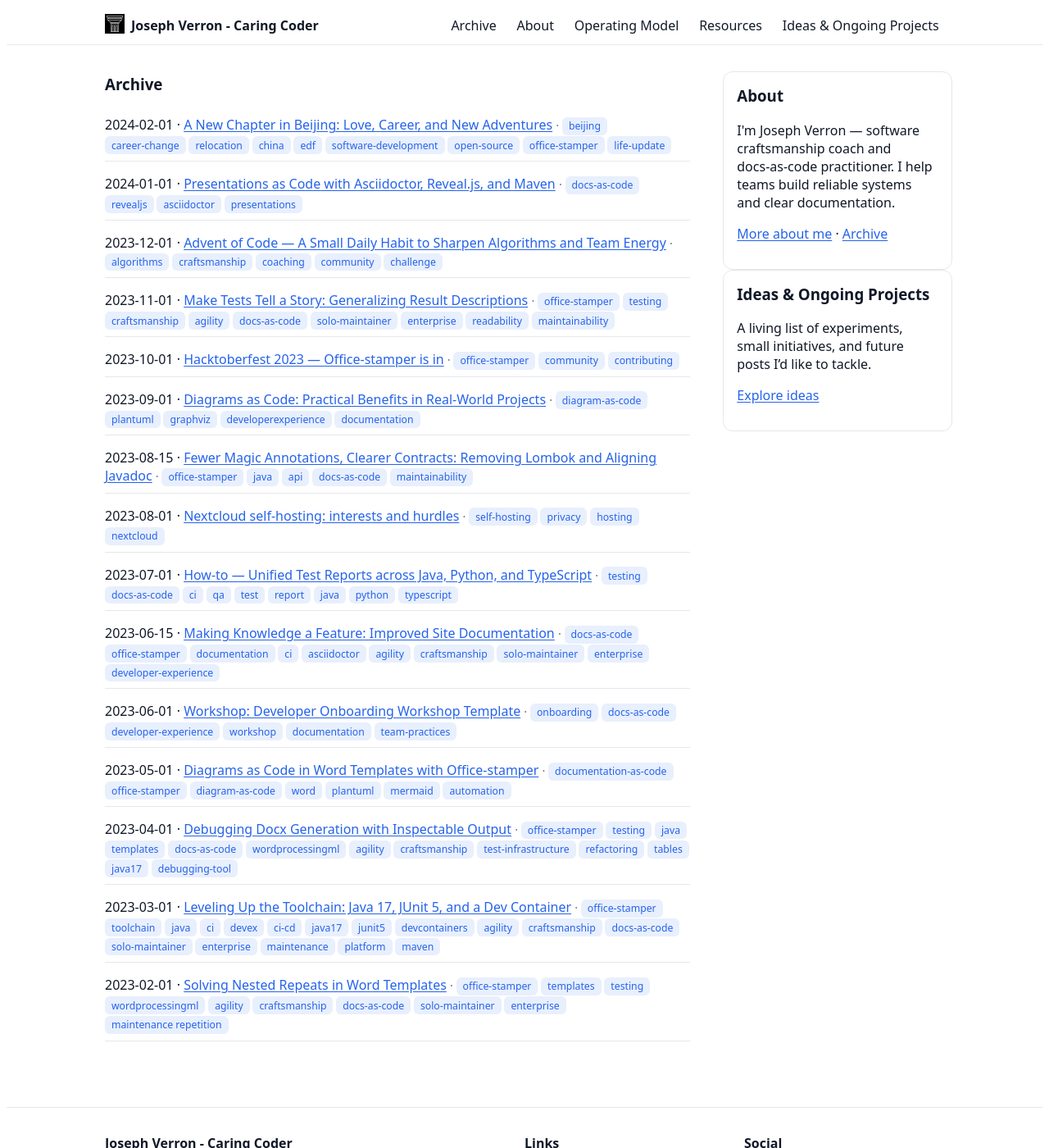
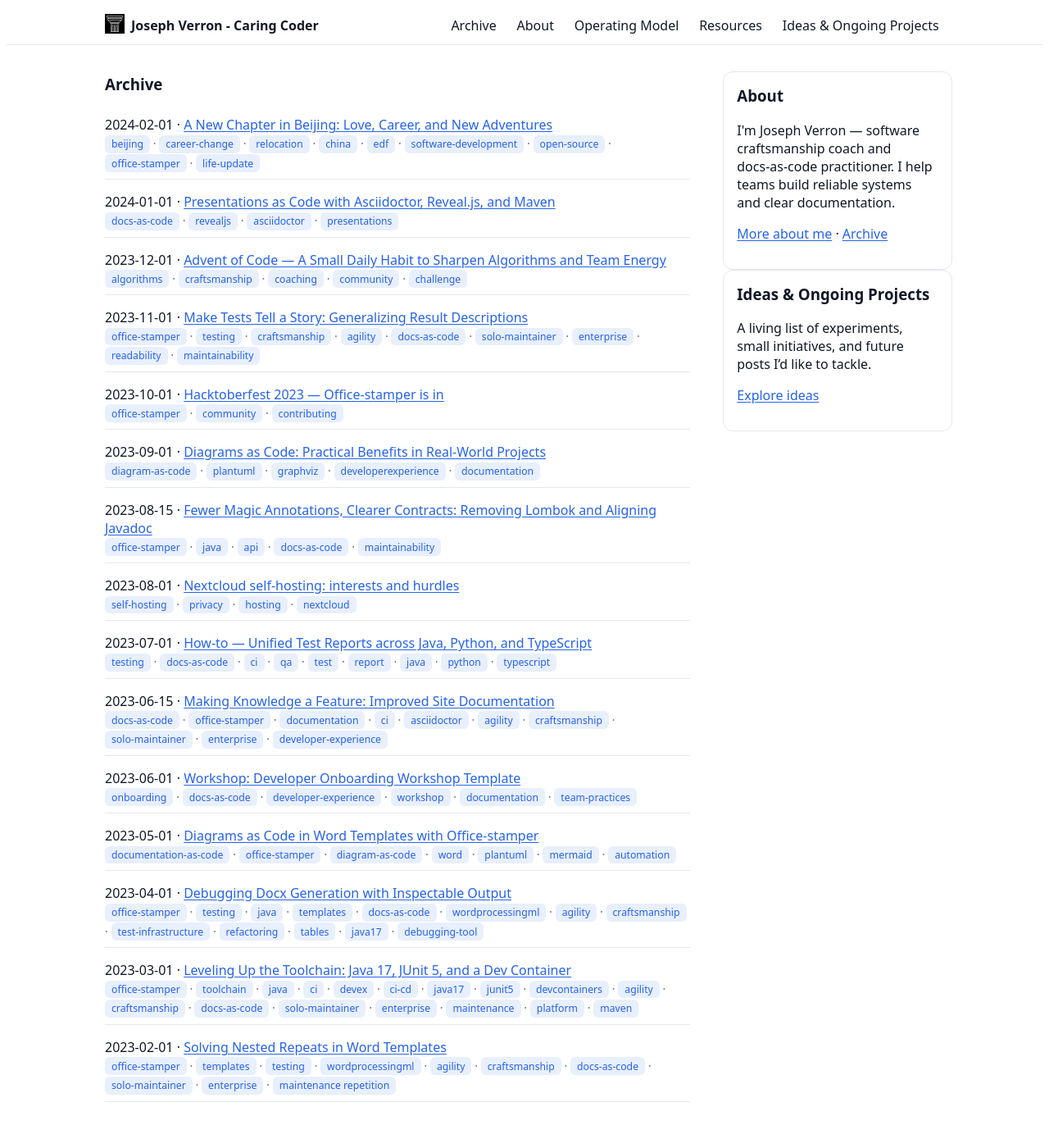
Before and after one commit to verronpro/blog, a Jekyll site: the page built from archive.md, in a window 1280 px wide and 1400 px high. Shown: the whole window at 82% size. Built offline with Jekyll 4.4.1, drawn with Linux system fonts in a browser that asks for light colours.

Commit message:
style(archive): improve tag display formatting in archive layout
- Add line break before tags section
- Remove leading separator dot before first tag
- Add separators between tags instead of after each tag
- Maintain consistent spacing around tag elements

```diff
--- a/_layouts/archive.html
+++ b/_layouts/archive.html
@@ -11,11 +11,12 @@
           <time datetime="{{ post.date | date_to_xmlschema }}">{{ post.date | date: "%Y-%m-%d" }}</time>
           ·
           <a href="{{ post.url | prepend: site.baseurl }}">{{ post.title }}</a>
+
           {% if post.tags %}
+          <br>
           <span class="post-meta">
-            ·
             {% for tag in post.tags %}
-            <span class="tag">{{ tag }}</span>
+            <span class="tag">{{ tag }}</span> {% unless forloop.last %} · {% endunless %}
             {% endfor %}
           </span>
           {% endif %}
```
